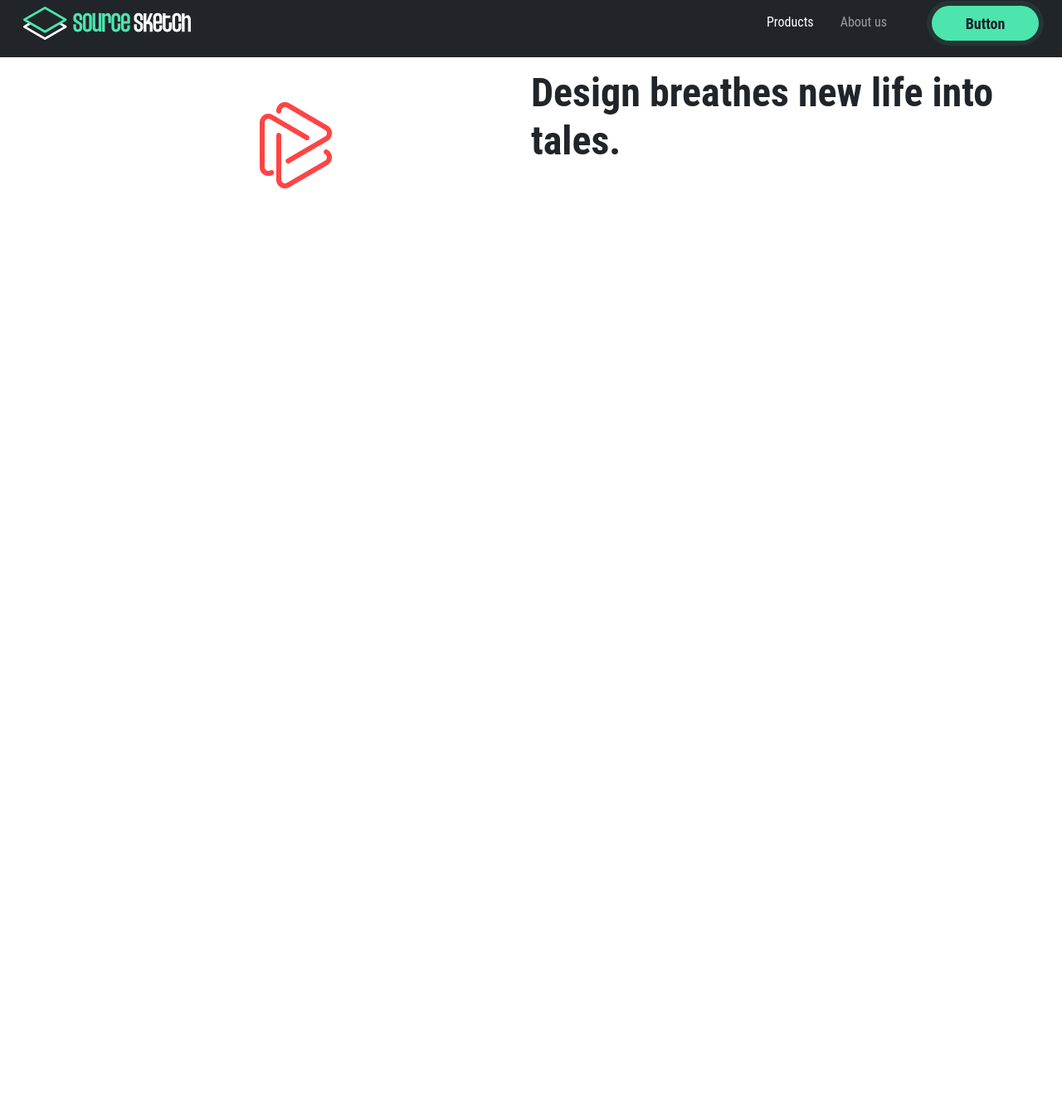
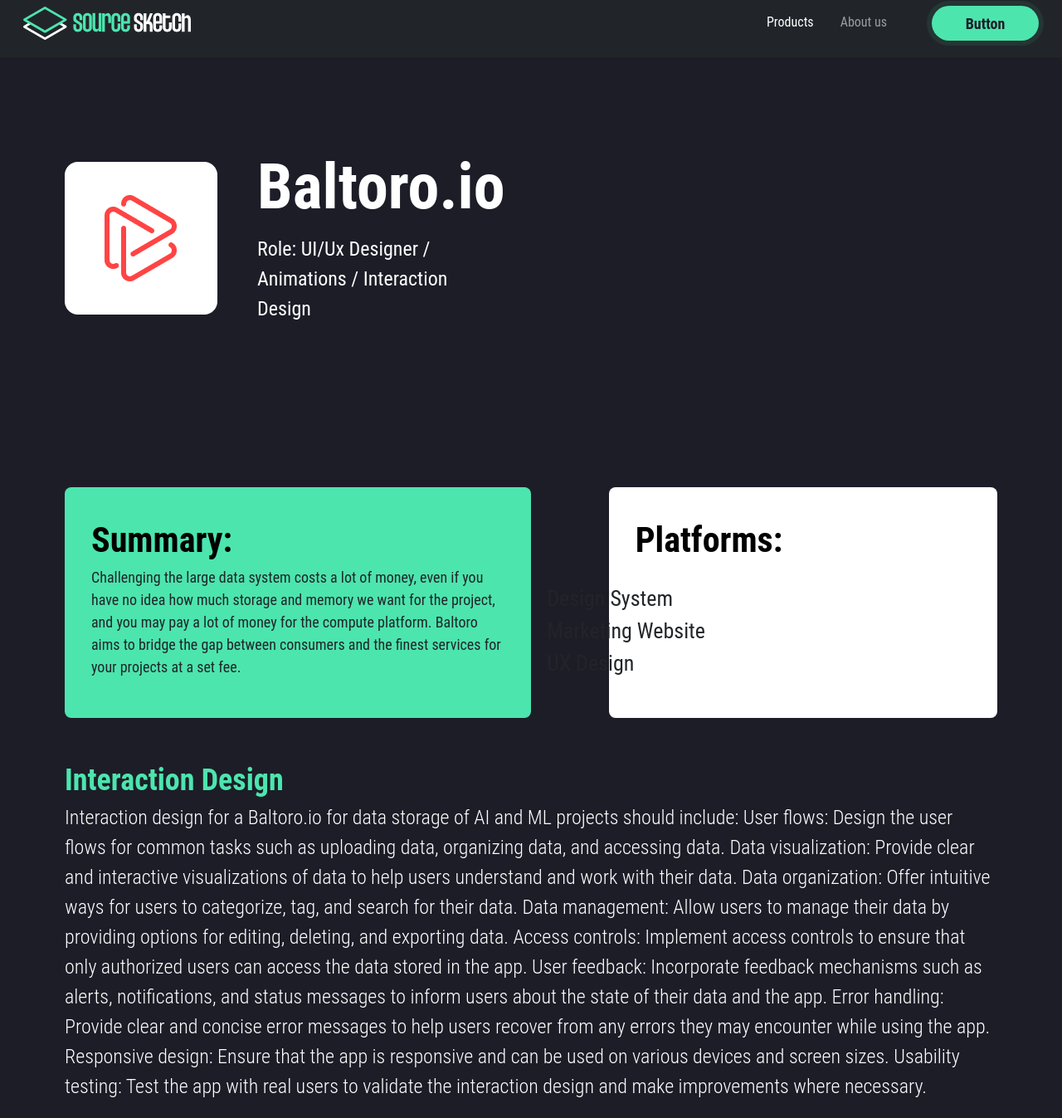
Before and after one commit to Sourcesketch/portfolio, a plain HTML site: page baltoro-portfolio.html in a window 1280 px wide. Shown: the part 13-1360 px from the top of the page at 83% size. Before the commit the page ends 800 px from the top, so only its background shows below. Drawn offline with Linux system fonts and the light colour scheme.

Commit message:
baltoro-case-study

```diff
--- a/baltoro-portfolio.html
+++ b/baltoro-portfolio.html
@@ -1,5 +1,6 @@
 <!DOCTYPE html>
 <html lang="en">
+
 <head>
     <!-- Required meta tags -->
     <meta charset="utf-8" />
@@ -11,6 +12,7 @@
     <link rel="icon" type="image/x-icon" href="./img/fac-icon.png">
     <title>Baltoro</title>
 </head>
+
 <body>
     <header>
         <nav class="navbar navbar-expand-lg fixed-top navbar-dark bg-dark p-3">
@@ -29,11 +31,7 @@
                             <a class="nav-link mx-2" href="#">About us</a>
                         </li>
 
-                <button
-            class="btn btn-primary"
-            style="margin-left: 38px"
-            type="submit"
-          >
+                        <button class="btn btn-primary" style="margin-left: 38px" type="submit">
             Button
           </button>
                     </ul>
@@ -41,26 +39,81 @@
             </div>
         </nav>
     </header>
-<section class="role align-items-center g-2 py-5">
-    <div class="container d-flex col-xxl-8 px-1 py-5">
-        <div class="col-10 col-sm-8 col-lg-6">
-            <img src="./img/baltoro-logo.png" class="d-block mx-lg-auto img-fluid" alt="" loading="lazy">
-        </div>
-        <div class="col-lg-6">
-            <div class="lc-block mb-3">
-                <div editable="rich">
-                    <h4 class="fw-bold display-5"><span>Design breathes new life into tales.</span></h4>
+    <!-- Title -->
+    <section class="container B-title d-flex align-items-center g-2 py-5">
+        <img src="./img/baltoro-logo.png" class="baltoro-img " alt="">
+        <div class="m-text flex col-4">
+            <span>Baltoro.io</span>
+            <p>Role: UI/Ux Designer / Animations / Interaction Design</p>
         </div>
         </div>
+
+    </section>
+
+    <!-- Summary -->
+    <section class="container roles d-flex justify-content-between g-2 ">
+        <div class="summary col-6 ">
+            <span class=".main-head">Summary:</span>
+            <p>Challenging the large data system costs a lot of money, even if you have no idea how much storage and memory we want for the project, and you may pay a lot of money for the compute platform. Baltoro aims to bridge the gap between consumers
+                and the finest services for your projects at a set fee.</p>
+        </div>
+        <div class="platforms col-5 ">
+            <span class=".main-head">Platforms:</span>
+            <ul>
+                <li>Design System</li>
+                <li>Marketing Website</li>
+                <li>UX Design</li>
+            </ul>
+        </div>
+
+    </section>
+
+    <!-- Interaction -->
+    <section class="container interaction g-2 py-5">
+        <div class="section-title">
+            <span>Interaction Design</span>
+            <p>Interaction design for a Baltoro.io for data storage of AI and ML projects should include: User flows: Design the user flows for common tasks such as uploading data, organizing data, and accessing data. Data visualization: Provide clear and
+                interactive visualizations of data to help users understand and work with their data. Data organization: Offer intuitive ways for users to categorize, tag, and search for their data. Data management: Allow users to manage their data by
+                providing options for editing, deleting, and exporting data. Access controls: Implement access controls to ensure that only authorized users can access the data stored in the app. User feedback: Incorporate feedback mechanisms such as
+                alerts, notifications, and status messages to inform users about the state of their data and the app. Error handling: Provide clear and concise error messages to help users recover from any errors they may encounter while using the app.
+                Responsive design: Ensure that the app is responsive and can be used on various devices and screen sizes. Usability testing: Test the app with real users to validate the interaction design and make improvements where necessary.
+            </p>
+        </div>
+        <div id="robotcarousel" class="carousel slide caseStudy-carousel" data-bs-ride="carousel">
+            <div class="container">
+                <div class="carousel-inner">
+                    <div class="carousel-item">
+                        <img class="d-block w-100" src="./img/sifinx.png" alt="swamp" />
+                    </div>
+                    <div class="carousel-item">
+                        <img class="d-block w-100" src="./img/jobsite.png" alt="swamp" />
+                    </div>
+                    <div class="carousel-item Slide 2">
+                        <img class="d-block w-100" src="./img/paw-for-all.png" alt="swamp" />
+                    </div>
+                    <div class="carousel-item active">
+                        <img class="d-block w-100" src="./img/baltoro-main.png" alt="flight" />
+                    </div>
+                </div>
+            </div>
+
+            <button class="carousel-control-prev" type="button" data-bs-target="#robotcarousel" data-bs-slide="prev">
+        <span class="carousel-control-prev-icon" aria-hidden="true"></span>
+        <span class="visually-hidden">Previous</span>
+      </button>
+            <button class="carousel-control-next" type="button" data-bs-target="#robotcarousel" data-bs-slide="next">
+        <span class="carousel-control-next-icon" aria-hidden="true"></span>
+        <span class="visually-hidden">Next</span>
+      </button>
+            <div class="carousel-indicators">
+                <button type="button" data-bs-target="#robotcarousel" data-bs-slide-to="0" class="active" aria-current="true" aria-label="Slide 1"></button>
+                <button type="button" data-bs-target="#robotcarousel" data-bs-slide-to="1" aria-label="Slide 2"></button>
             </div>
         </div>
     </section>
 
 
-    <script
-      src="./js/bootstrap.bundle.min.js"
-      integrity="sha384-MrcW6ZMFYlzcLA8Nl+NtUVF0sA7MsXsP1UyJoMp4YLEuNSfAP+JcXn/tWtIaxVXM"
-      crossorigin="anonymous"
-    ></script>
+    <script src="./js/bootstrap.bundle.min.js" integrity="sha384-MrcW6ZMFYlzcLA8Nl+NtUVF0sA7MsXsP1UyJoMp4YLEuNSfAP+JcXn/tWtIaxVXM" crossorigin="anonymous"></script>
 </body>
+
 </html>
--- a/css/style.css
+++ b/css/style.css
@@ -1,5 +1,9 @@
 * {
     font-family: "Roboto Condensed", sans-serif;
+}
+
+body {
+    background-color: #1d1d28;
 }
 
 
@@ -332,6 +336,89 @@
 } */
 
 
+/* Baltoro-Screen */
+
+.B-title {
+    color: #ffffff;
+    height: 600px;
+    width: 100%;
+}
+
+.roles {
+    justify-content: space-between;
+}
+
+.summary {
+    padding: 2rem;
+    background-color: #4CE5AE;
+    border-radius: 8px;
+}
+
+.summary>span {
+    font-size: 42px;
+    font-weight: 700;
+    color: #000000;
+}
+
+.summary>p {
+    font-size: 18px;
+}
+
+.platforms {
+    padding: 2rem;
+    background-color: #ffffff;
+    border-radius: 8px;
+}
+
+.platforms>span {
+    font-size: 42px;
+    font-weight: 700;
+    color: #000000;
+}
+
+.platforms>ul {
+    font-size: 26px;
+    list-style-type: none;
+    margin-top: 20px;
+    position: absolute;
+    right: 430px;
+}
+
+.main-head {
+    font-size: 36px;
+    font-weight: 700;
+}
+
+.m-text {
+    padding: 0 3rem;
+}
+
+.m-text>span {
+    font-size: 76px;
+    font-weight: 700;
+}
+
+.m-text>p {
+    font-size: 24px;
+}
+
+
+/* Interaction */
+
+.section-title {
+    color: #4CE5AE;
+    font-size: 36px;
+    font-weight: 700;
+}
+
+.section-title>p {
+    color: #ffffff;
+    font-size: 24px;
+    font-weight: 100;
+    width: 100%;
+}
+
+
 /* footer */
 
 .bottom {
```
Lines whose indentation alone changed are shown as unchanged.
